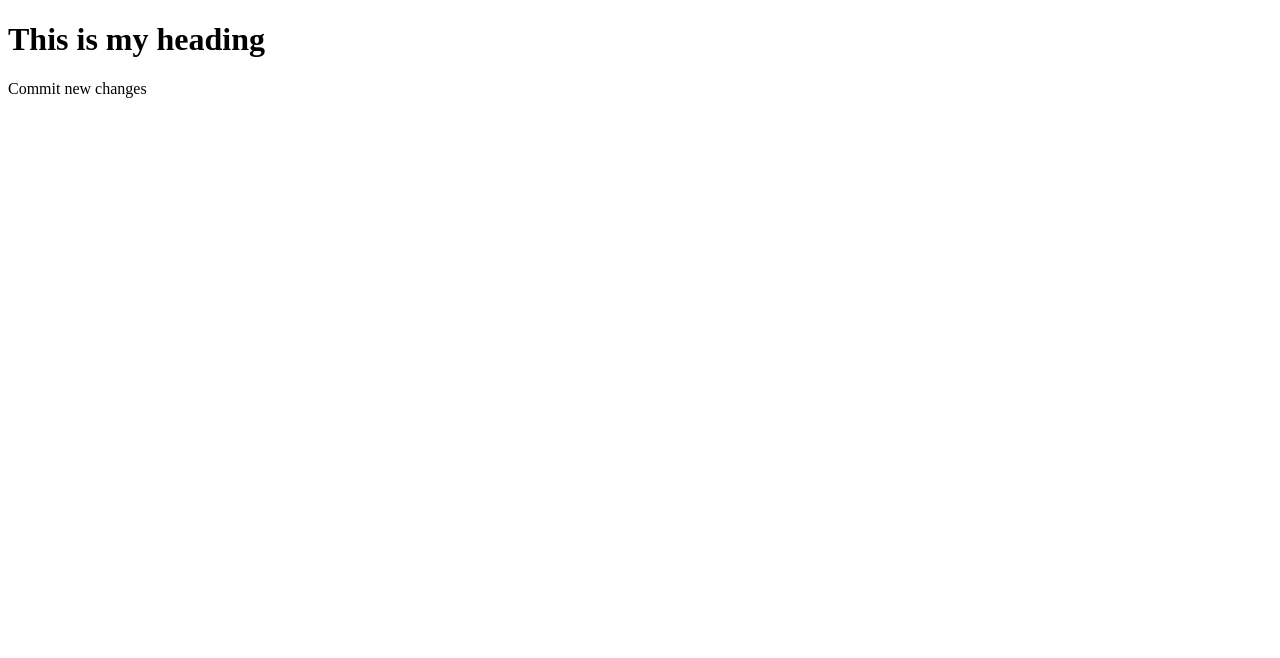
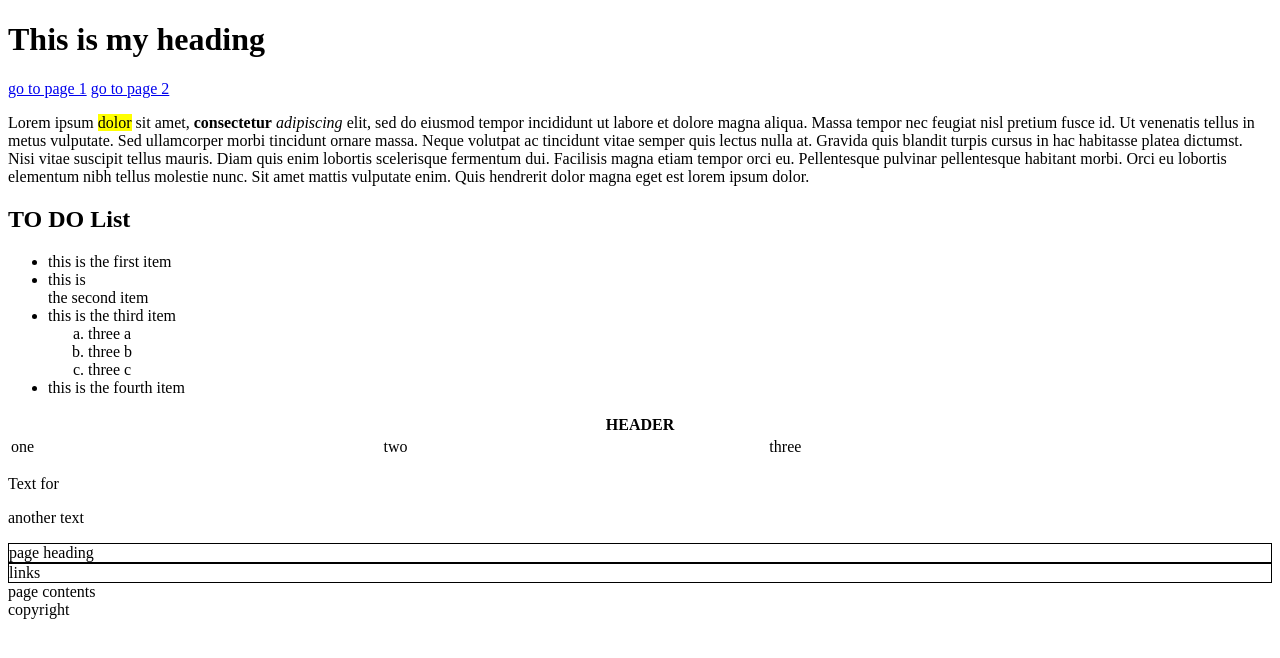
Before and after one commit to Pacodrs/newSandboxrepo, a website: page index.html in a window 1280 px wide. Drawn offline with Linux system fonts and the light colour scheme.

Commit message:
Pages new

```diff
--- a/index.html
+++ b/index.html
@@ -1,13 +1,56 @@
 <!DOCTYPE html>
 <html lang="en">
   <head>
-    <meta charset="UTF-8">
-    <meta name="viewport" content="width=device-width, initial-scale=1.0">
-    <meta http-equiv="X-UA-Compatible" content="ie=edge">
-    <title>Static Template</title>
+    <title>this is my first page</title>
   </head>
   <body>
     <h1>This is my heading</h1>
-    <p>Commit new changes</p>
+    <nav>
+      <a href="page1.html">go to page 1</a>
+      <a href="page2.html">go to page 2</a>
+    </nav>
+    <p>Lorem ipsum <mark>dolor</mark> sit amet,
+     <b>consectetur</b> <i>adipiscing</i> elit, sed do eiusmod tempor incididunt ut labore et dolore magna aliqua. Massa tempor nec feugiat nisl pretium fusce id. Ut venenatis tellus in metus vulputate. Sed ullamcorper morbi tincidunt ornare massa. Neque volutpat ac tincidunt vitae semper quis lectus nulla at. Gravida quis blandit turpis cursus in hac habitasse platea dictumst. Nisi vitae suscipit tellus mauris. Diam quis enim lobortis scelerisque fermentum dui. Facilisis magna etiam tempor orci eu. Pellentesque pulvinar pellentesque habitant morbi. Orci eu lobortis elementum nibh tellus molestie nunc. Sit amet mattis vulputate enim. Quis hendrerit dolor magna eget est lorem ipsum dolor.</p>
+
+    <h2>TO DO List</h2>
+    <ul>
+      <li>this is the first item</li>
+      <li>this is <br>the second item</li>
+      <li>this is the third item</li>
+      <ol style="list-style-type:lower-alpha">
+        <li>three a</li>
+        <li>three b</li>
+        <li>three c</li>
+      </ol>
+      <li>this is the fourth item</li>
+    </ul>
+    <table style="width:100%;border:2px">
+    <tbody>
+    <tr>
+      <th colspan="3">HEADER</th>
+    </tr>
+    <tr>
+      <td>one</td>
+      <td>two</td>
+      <td>three</td>
+    </tr>
+    </tbody>
+    </table>
+    <div>
+      <p>Text for</p>
+      <p>another text</p>
+    </div>
+
+<header style="border: 1px solid black">page heading</header>
+    <!--<div id="pageHeading">Page heading</div>-->
+    <nav style="border: 1px solid black">links</nav>
+    <!--<div id="navigation">navigation</div>-->
+    <main>page contents</main>
+    <!--<div id="main">page contents</div>-->
+
+    <!--<div id="footer">footer</div>-->
+<footer>copyright</footer>
+
+    </table>
   </body>
 </html>
```
Also changed, not shown: page1.html (added, +12 -0 lines), page2.html (added, +12 -0 lines).
